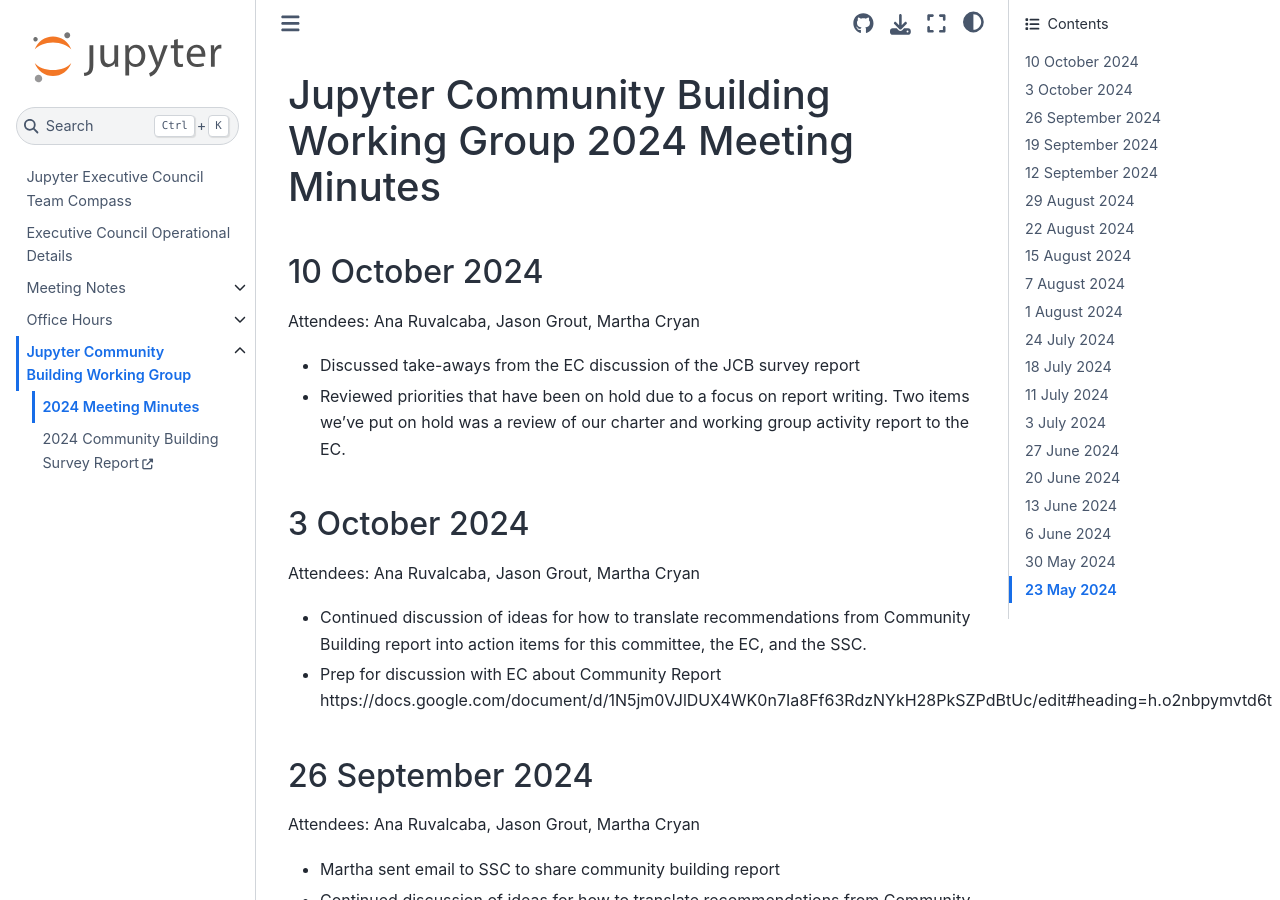
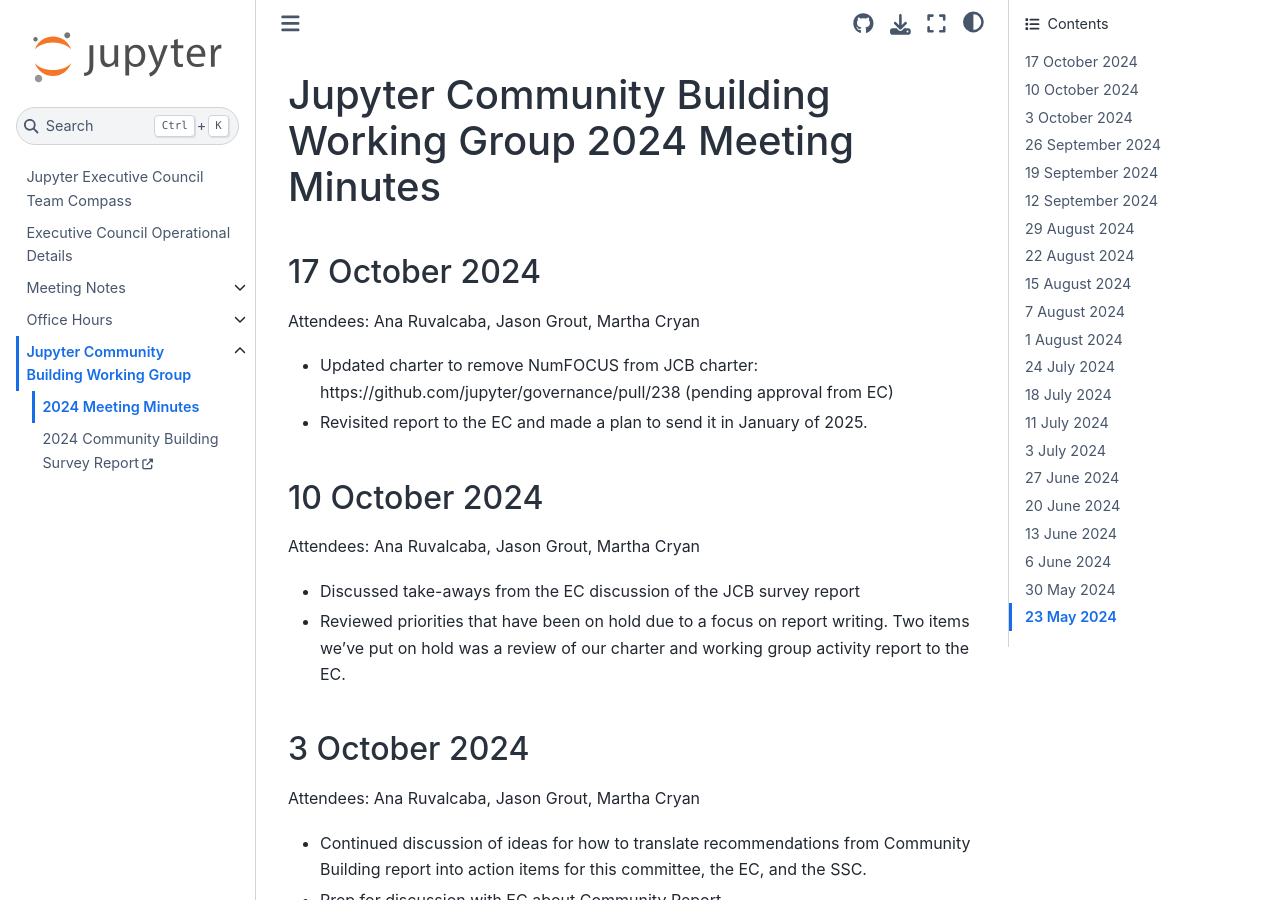
Before and after one commit to jupyter-governance/ec-team-compass, a Sphinx documentation site: the page built from docs/reports/communitybuilding/minutes_2024.md, in a window 1280 px wide and 900 px high. Built offline with Sphinx 7.4.7 and the Sphinx Book theme 1.1.4, drawn with Linux system fonts in a browser that asks for light colours.

Commit message:
Update JCB minutes

```diff
--- a/docs/reports/communitybuilding/minutes_2024.md
+++ b/docs/reports/communitybuilding/minutes_2024.md
@@ -1,4 +1,10 @@
 # Jupyter Community Building Working Group 2024 Meeting Minutes
+
+## 17 October 2024
+Attendees: Ana Ruvalcaba, Jason Grout, Martha Cryan
+
+* Updated charter to remove NumFOCUS from JCB charter: https://github.com/jupyter/governance/pull/238  (pending approval from EC)
+* Revisited report to the EC and made a plan to send it in January of 2025.
 
 ## 10 October 2024
 Attendees: Ana Ruvalcaba, Jason Grout, Martha Cryan
```
